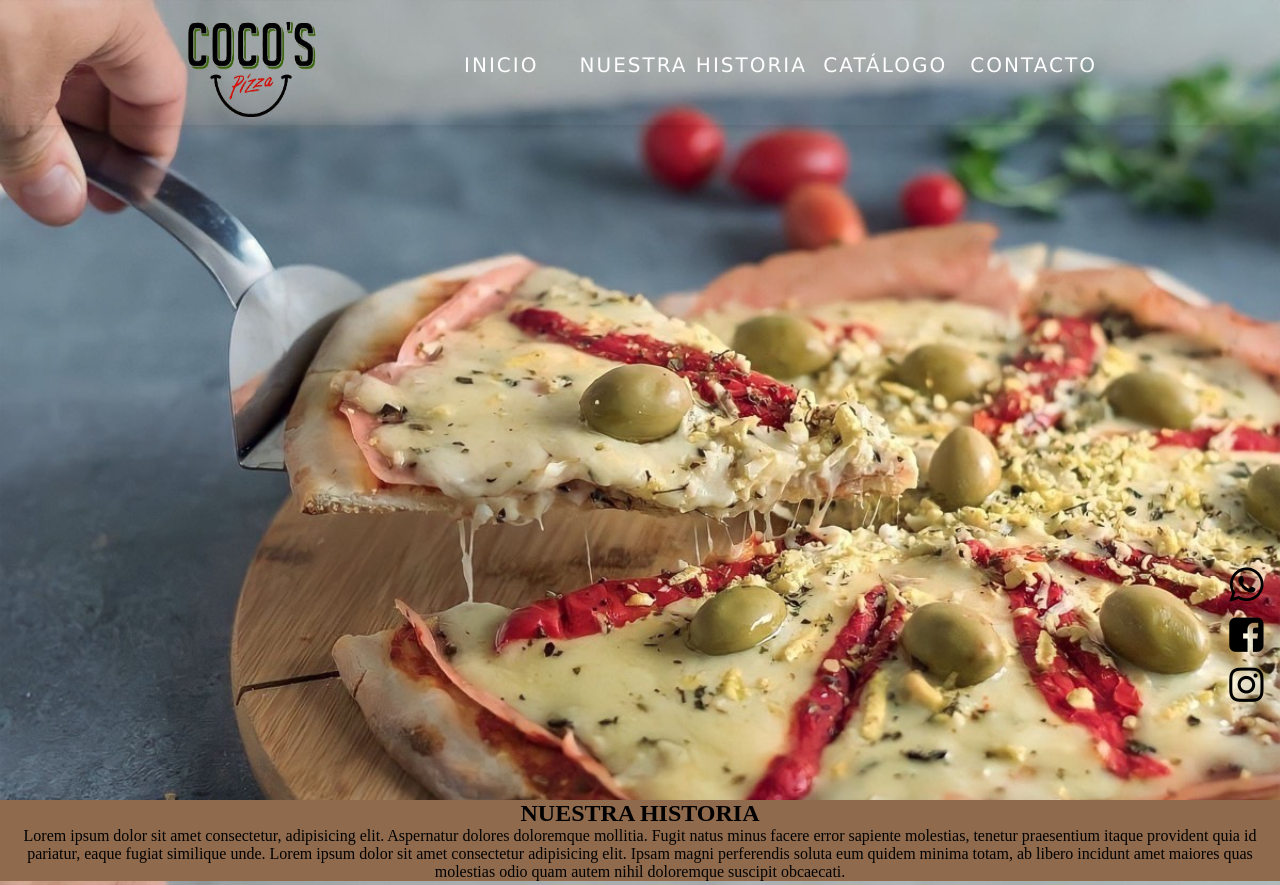
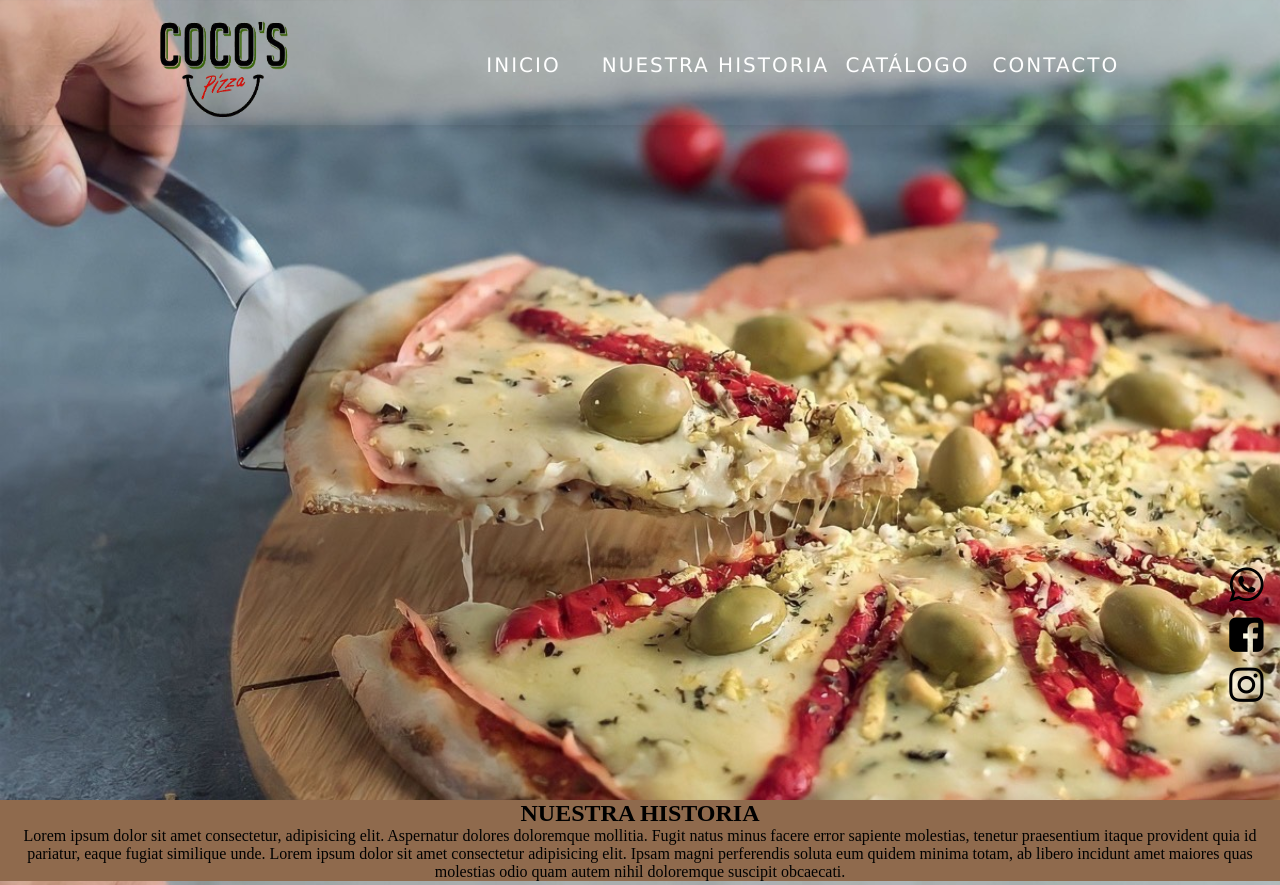
Before and after one commit to marsarasola/cocosPizza, a plain HTML site: page index.html in a window 1280 px wide. Shown: the top 885 px of the page. Drawn offline with Linux system fonts and the light colour scheme.

Commit message:
margin:0

```diff
--- a/css/navbar.css
+++ b/css/navbar.css
@@ -50,7 +50,6 @@ header.abajo #menu a:hover {
 
 
 .logo {
-    margin-left: 6%;
     margin-top: 20px;
 }
 
@@ -59,7 +58,6 @@ ul {
     list-style-type: none;
     margin: 5px;
     margin-top: 30px;
-    margin-right: 6%;
 }
 
 li {
```
